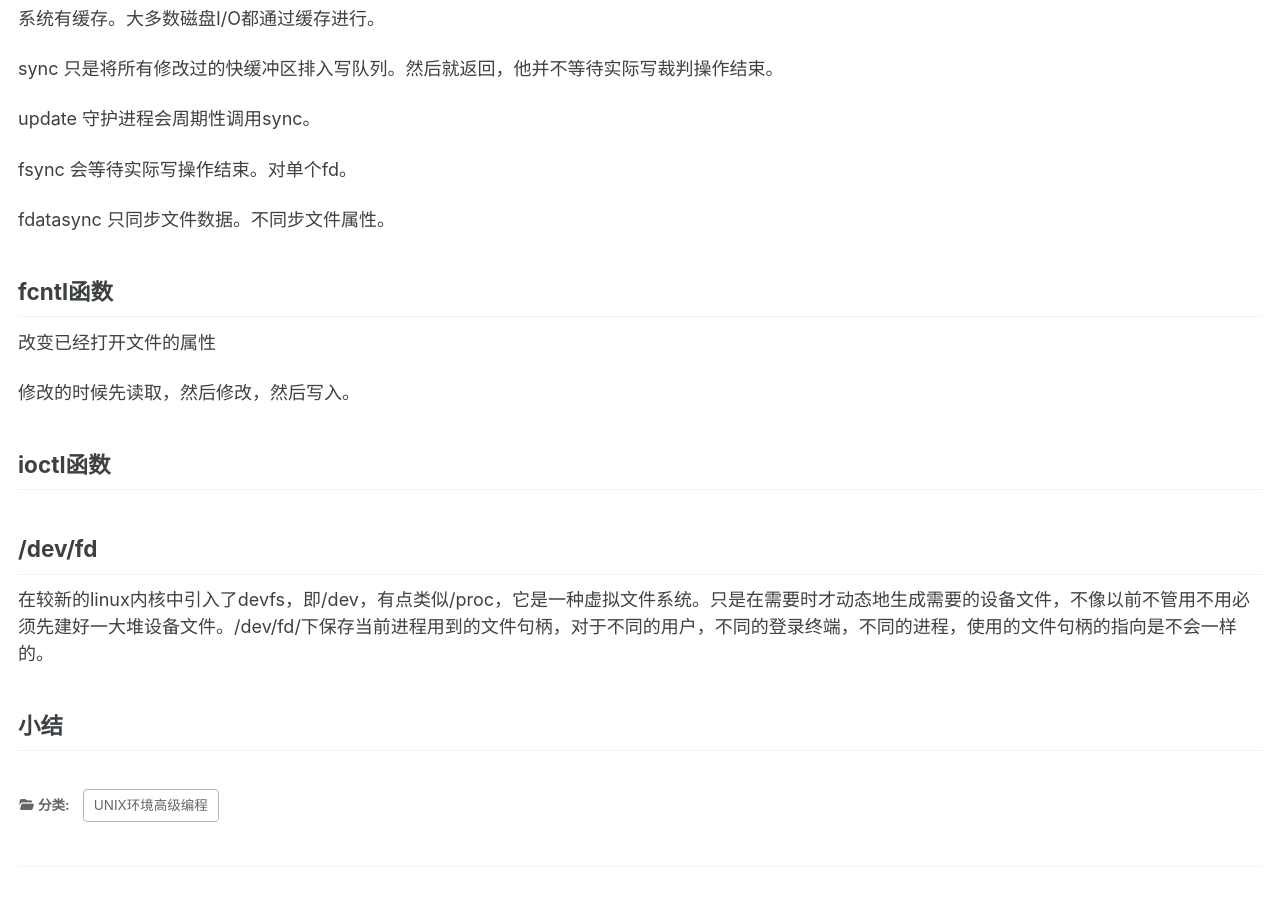
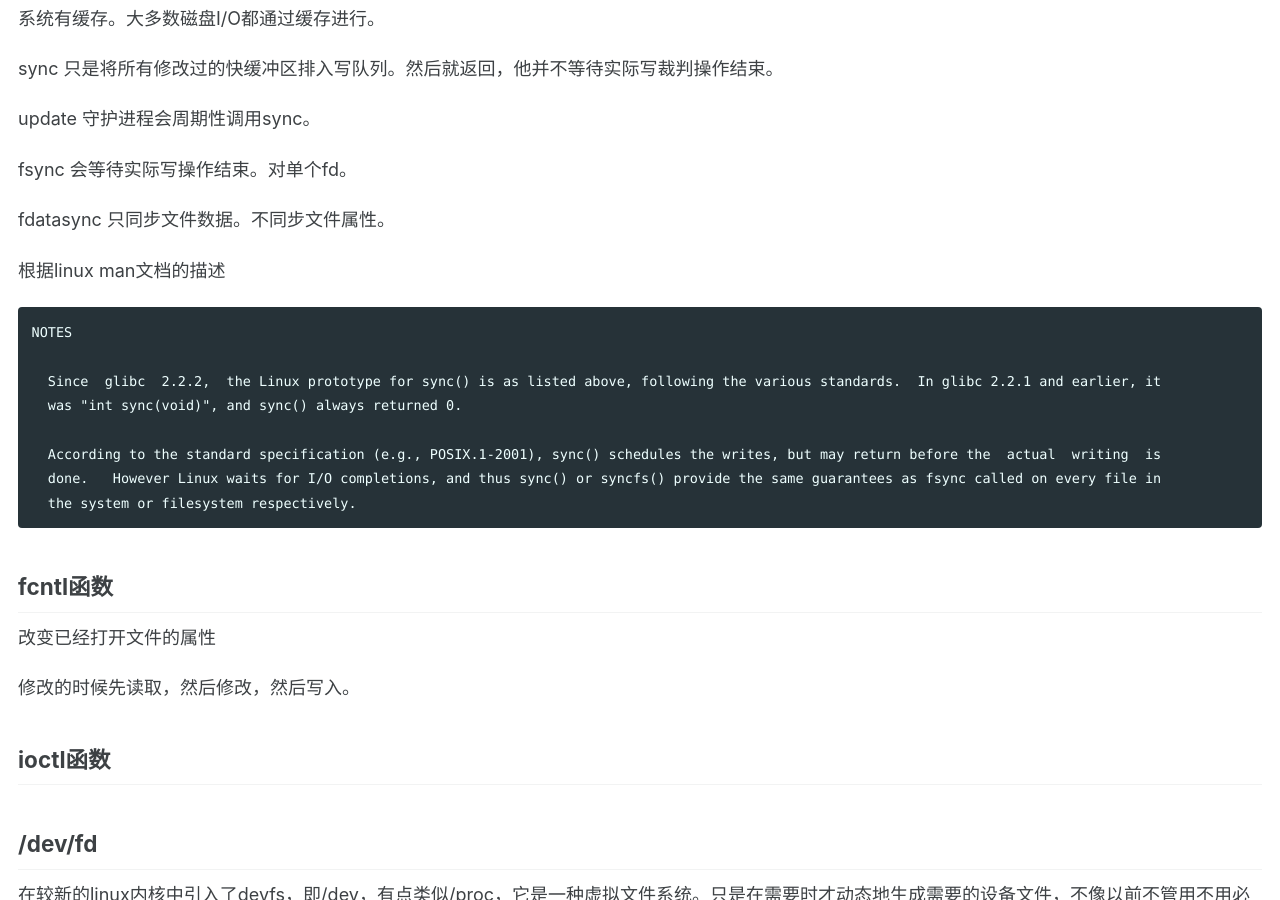
Before and after one commit to Gummum/gummum.github.io, a Jekyll site: the page built from _posts/文件IO.md, in a window 1280 px wide and 900 px high, scrolled down 3587 px. Built offline with Jekyll 4.4.1, drawn with Linux system fonts in a browser that asks for light colours; cached includes are drawn as plain includes.

Commit message:
update 文件IO

````diff
--- a/_posts/文件IO.md
+++ b/_posts/文件IO.md
@@ -90,6 +90,19 @@ fsync 会等待实际写操作结束。对单个fd。
 
 fdatasync 只同步文件数据。不同步文件属性。
 
+根据linux man文档的描述
+
+```text
+NOTES
+
+  Since  glibc  2.2.2,  the Linux prototype for sync() is as listed above, following the various standards.  In glibc 2.2.1 and earlier, it
+  was "int sync(void)", and sync() always returned 0.
+
+  According to the standard specification (e.g., POSIX.1-2001), sync() schedules the writes, but may return before the  actual  writing  is
+  done.   However Linux waits for I/O completions, and thus sync() or syncfs() provide the same guarantees as fsync called on every file in
+  the system or filesystem respectively.
+```
+
 ## fcntl函数
 
 改变已经打开文件的属性
````
